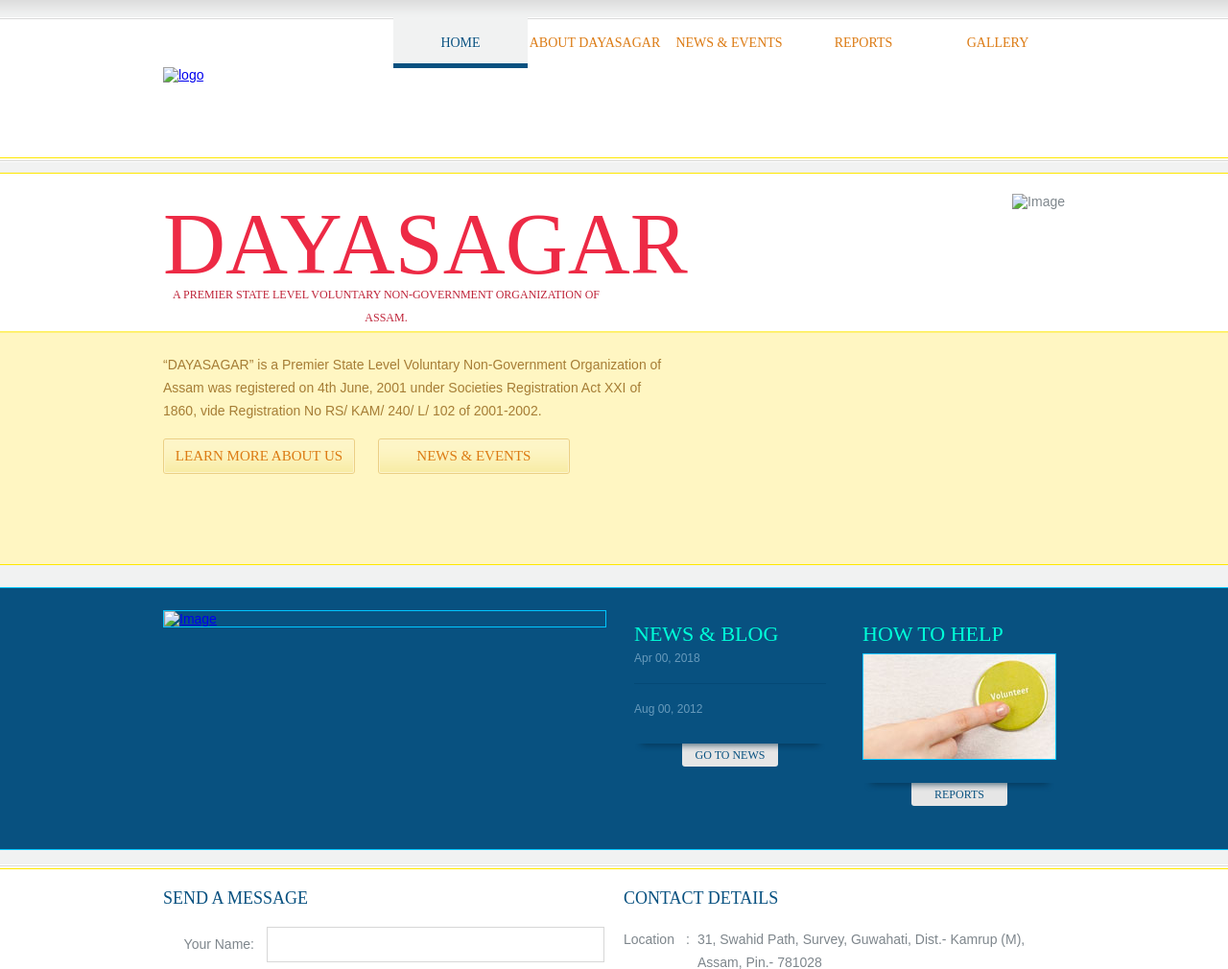
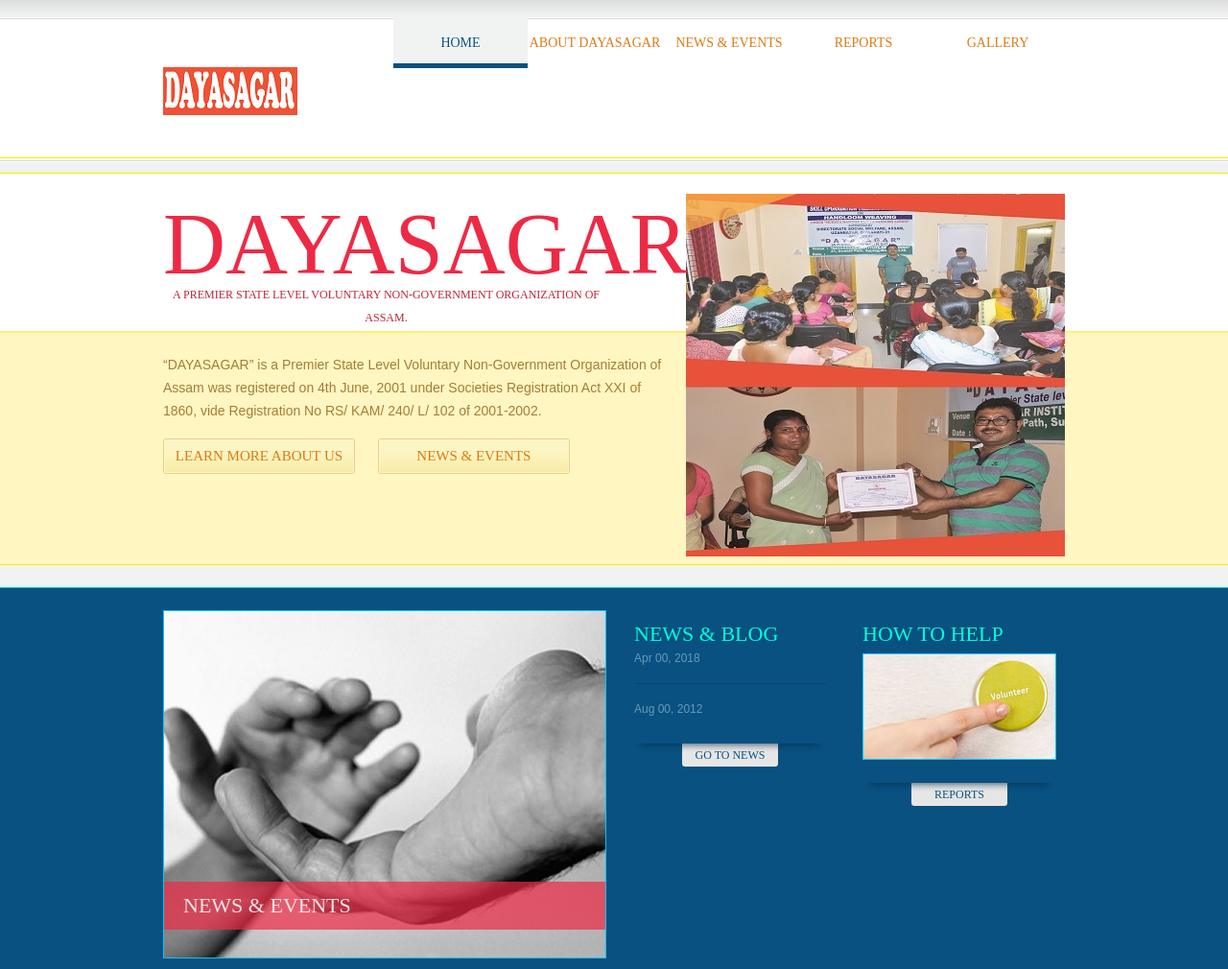
Before and after one commit to abhilashbio/dayasagar.github.io, a plain HTML site: page index.html in a window 1280 px wide. Shown: the top 1010 px of the page at 96% size. Drawn offline with Linux system fonts and the light colour scheme; files that its build step writes are made by us from their sources; files whose address does not match are found by name; a web font is replaced by a local one.

Commit message:
Update index.html

```diff
--- a/index.html
+++ b/index.html
@@ -9,7 +9,7 @@
 <body>
 	<div id="header">
 		<div>
-			<a href="index.html" id="logo"><img src="images/logo.png" alt="logo"></a>
+			<a href="index.html" id="logo"><img src="logo.png" alt="logo"></a>
 			<ul>
 				<li class="current">
 					<a href="index.html">Home</a>
@@ -32,7 +32,7 @@
 	<div id="body">
 		<div class="header">
 			<div>
-				<img src="images/people.jpg" alt="Image">
+				<img src="people.jpg" alt="Image">
 				<div id="tagline">
 					<h1>DAYASAGAR</h1>
 					<h3>A Premier State Level Voluntary Non-Government Organization of Assam.</h3>
@@ -49,7 +49,7 @@
 		<div class="body">
 			<div>
 				<div class="figure">
-					<a href=".html"><img src="images/hands.jpg" alt="Image"></a>
+					<a href=".html"><img src="hands.jpg" alt="Image"></a>
 					<h2><a href="news.html">News & Events</a></h2>
 				</div>
 				<div class="news">
```
